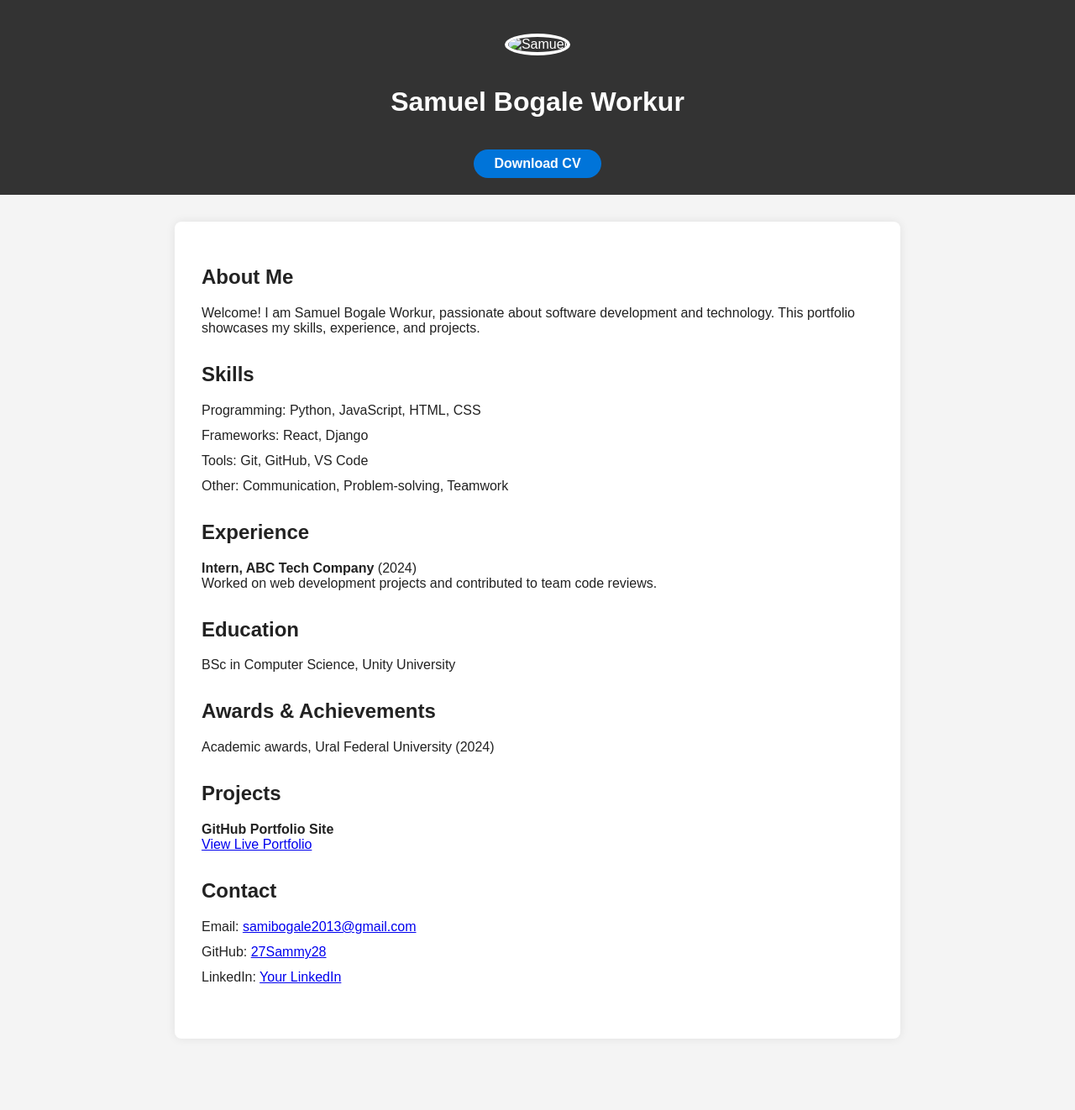
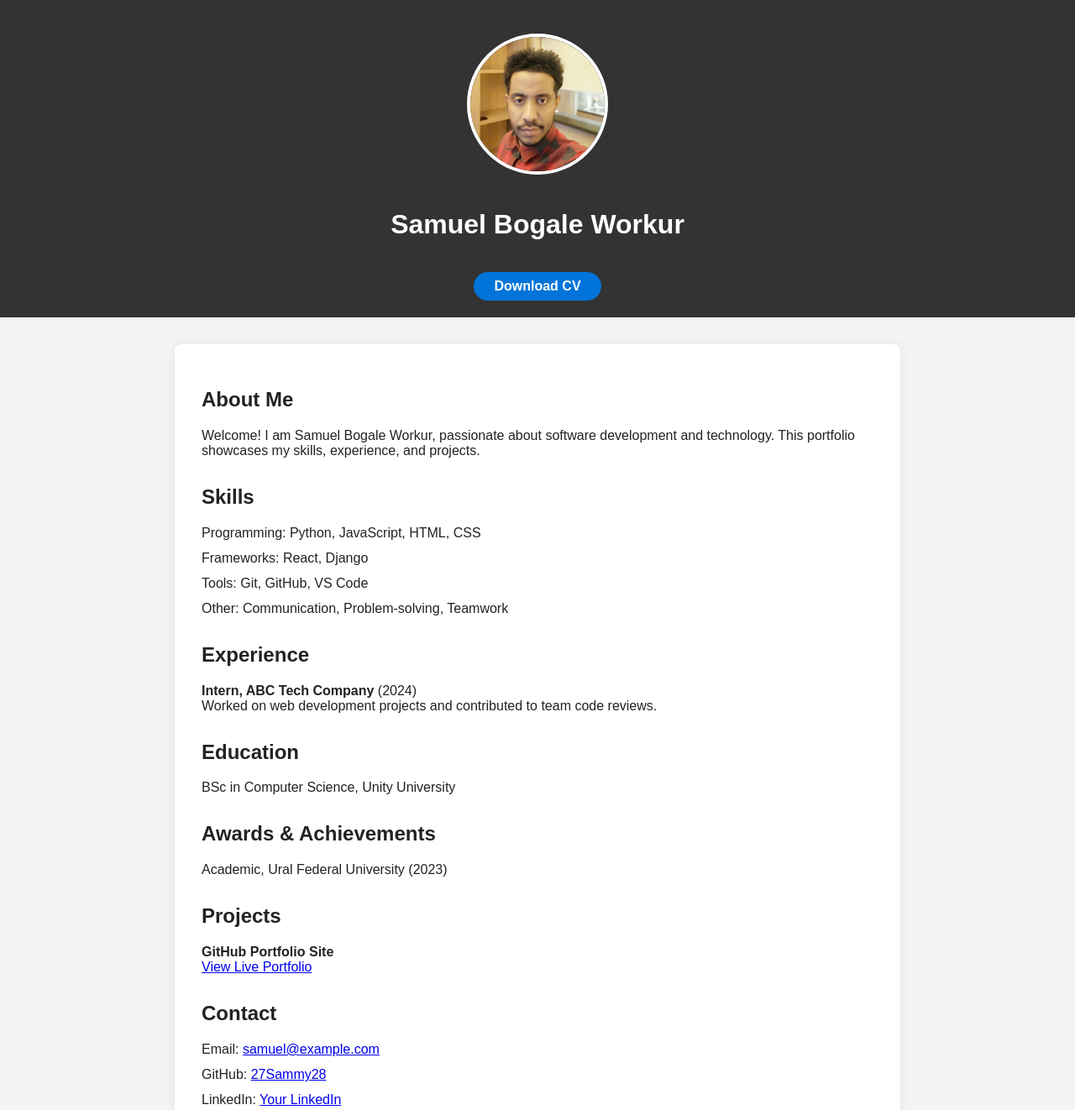
Before and after one commit to 27Sammy28/my_project_github.io-, a plain HTML site: page index.html in a window 1280 px wide. Shown: the whole page at 84% size. Before the commit the page ends 1269 px from the top, so only its background shows below. Drawn offline with Linux system fonts and the light colour scheme.

Commit message:
index.html

```diff
--- a/index.html
+++ b/index.html
@@ -7,7 +7,7 @@
 </head>
 <body>
     <header>
-        <img src="Samuel_cb.png" alt="Samuel" class="profile-photo">
+        <img src="profile.png" alt="Profile Photo" class="profile-photo">
         <h1>Samuel Bogale Workur</h1>
         <a href="Samuel_Bogale_Workur_CV.pdf" class="cv-link" target="_blank">Download CV</a>
     </header>
@@ -46,7 +46,7 @@
         <section>
             <h2>Awards & Achievements</h2>
             <ul>
-                <li>Academic awards, Ural Federal University (2024)</li>
+                <li>Academic, Ural Federal University (2023)</li>
             </ul>
         </section>
         <section>
@@ -61,7 +61,7 @@
         <section>
             <h2>Contact</h2>
             <ul>
-                <li>Email: <a href="mailto:samuel@example.com">samibogale2013@gmail.com</a></li>
+                <li>Email: <a href="mailto:samuel@example.com">samuel@example.com</a></li>
                 <li>GitHub: <a href="https://github.com/27Sammy28" target="_blank">27Sammy28</a></li>
                 <li>LinkedIn: <a href="https://linkedin.com/in/yourprofile" target="_blank">Your LinkedIn</a></li>
             </ul>
```
